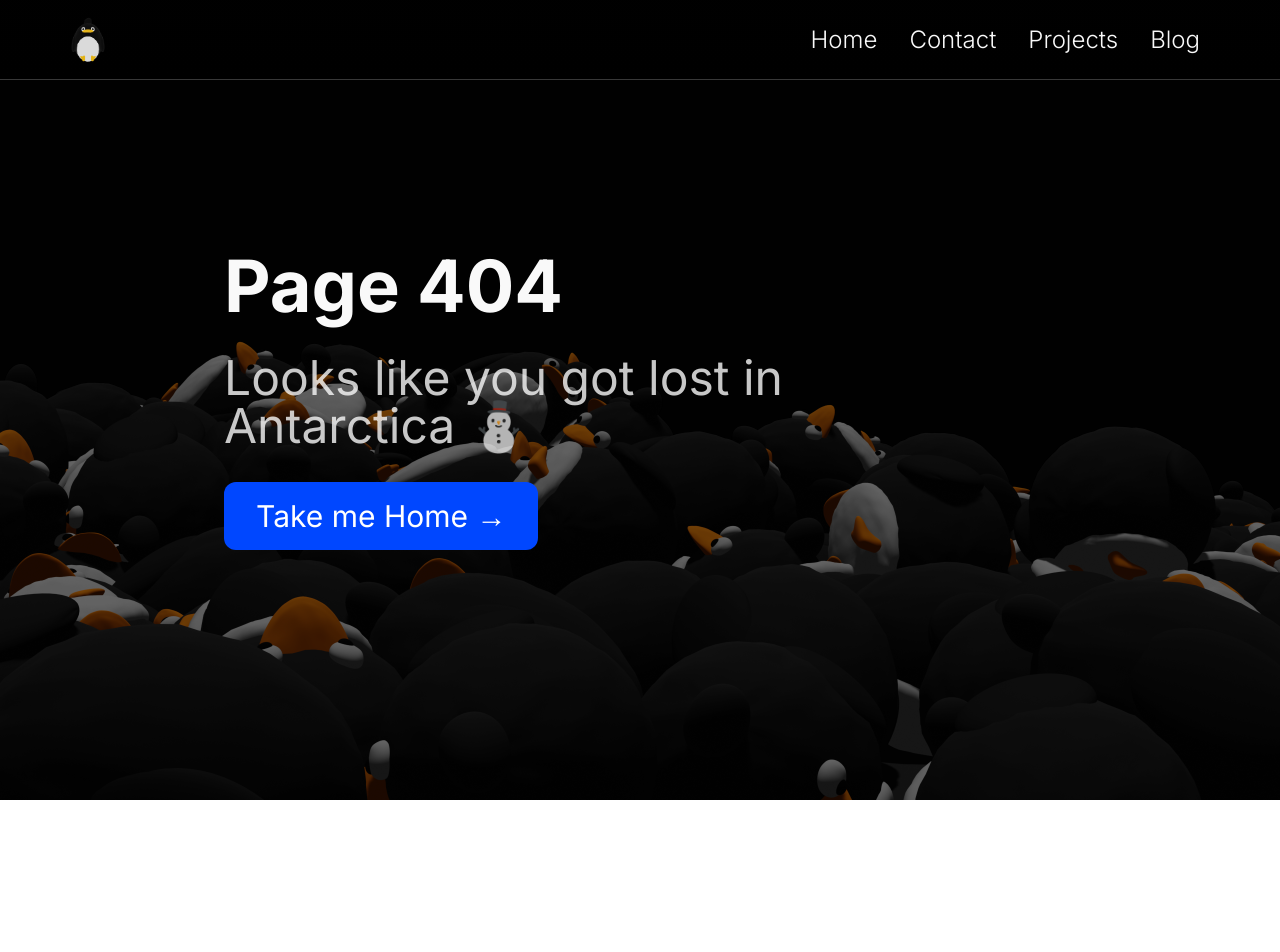
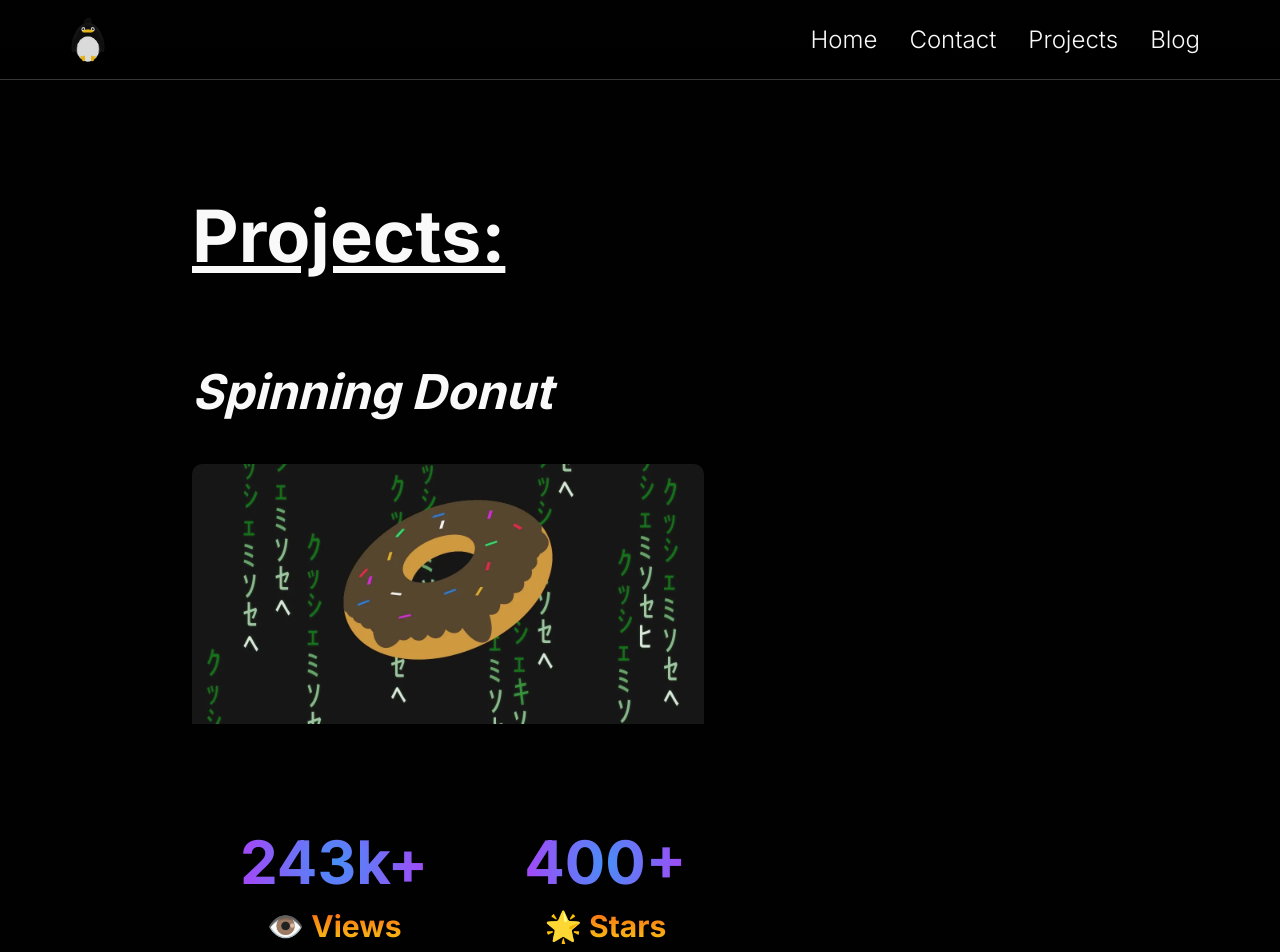
Before and after one commit to TinkeringPenguin/website, a Next.js app: page /projects in a window 1280 px wide. Before the commit this address had no page. Shown: the top 952 px of the page. Before the commit the page ends 800 px from the top, so only its background shows below. Built offline with nearby package versions, Linux system fonts and the light colour scheme.

Commit message:
added projects section

```diff
--- /dev/null
+++ b/src/components/ProjectComponent.tsx
@@ -0,0 +1,44 @@
+import Link from "next/link";
+import { FaExternalLinkAlt } from "react-icons/fa";
+import CounterAnalytics from "./common/CounterAnalytics";
+import { Parallax } from "react-parallax";
+
+const ProjectComponent: React.FC = () => {
+  return (
+    <div id="projects" className="min-h-screen w-screen bg-primary pt-[25vh]">
+      <div className="m-auto max-w-4xl">
+        <h1 className="text-7xl font-bold text-secondary underline -sm:text-5xl">
+          Projects:
+        </h1>
+        <div className="pt-24">
+          <h2 className="text-5xl font-bold italic text-secondary -sm:text-3xl">
+            Spinning Donut
+          </h2>
+          {/* parallax image */}
+          <div className="mt-12 h-[40vh] w-[40vw] -sm:h-48 -sm:w-48">
+            <Link
+              href="https://www.youtube.com/watch?v=D26bLJ9ut88"
+              target="_blank"
+              className="pt-4"
+            >
+              <Parallax
+                bgImage="/images/donut.webp"
+                bgImageAlt="thumbnail for donut"
+                strength={100}
+                style={{
+                  borderRadius: "10px",
+                  width: "40vw",
+                  height: "40vh",
+                  zIndex: 1,
+                }}
+              />
+            </Link>
+          </div>
+
+          <CounterAnalytics />
+        </div>
+      </div>
+    </div>
+  );
+};
+export default ProjectComponent;
--- /dev/null
+++ b/src/components/common/CounterAnalytics.tsx
@@ -0,0 +1,58 @@
+import { useRef, useState } from "react";
+import { useIntersection } from "react-use";
+import Increaser from "../common/Increaser";
+
+interface Props {
+  centered?: boolean;
+}
+
+// TODO: we could pull from an API or from a JSON data file
+// which is generated from a cron job every week using GitHub Actions
+const VIEWS = 243;
+const STARS = 400;
+
+const CounterAnalytics: React.FC = () => {
+  const [scrolledCount, setScrolledCount] = useState(false);
+  const counterIntersectionRef = useRef(null);
+  const counterIntersection = useIntersection(counterIntersectionRef, {
+    root: null,
+    rootMargin: "0px",
+    threshold: 1,
+  });
+  if (
+    counterIntersection &&
+    counterIntersection.intersectionRatio > 0.75 &&
+    !scrolledCount
+  )
+    setScrolledCount(true);
+
+  return (
+    <div className="flex -md:flex-col" ref={counterIntersectionRef}>
+      <div className="flex flex-col items-center justify-center p-12 -md:pl-0 -sm:items-start">
+        <Increaser
+          number={VIEWS}
+          snippet="k+"
+          scrolled={scrolledCount}
+          classNames="text-6xl font-bold increaserGrad1"
+        />
+        {/* tailwind style equvilent to background: linear-gradient(180deg, #F96614 0%, #F9C614 100%); */}
+        <p className="p-4 text-3xl font-bold">
+          👁️ <span className="goldGradient1">Views</span>
+        </p>
+      </div>
+      <div className="flex flex-col items-center justify-center p-12 -md:pl-0 -sm:items-start -sm:py-0">
+        <Increaser
+          number={STARS}
+          snippet="+"
+          scrolled={scrolledCount}
+          classNames="text-6xl font-bold increaserGrad1"
+        />
+        {/* tailwind style equvilent to background: linear-gradient(180deg, #F96614 0%, #F9C614 100%); */}
+        <p className="p-4 text-3xl font-bold">
+          🌟 <span className="goldGradient1">Stars</span>
+        </p>
+      </div>
+    </div>
+  );
+};
+export default CounterAnalytics;
--- a/src/components/landing/Who.tsx
+++ b/src/components/landing/Who.tsx
@@ -2,34 +2,16 @@ import Link from "next/link";
 import { FaExternalLinkAlt } from "react-icons/fa";
 import { useRef, useState } from "react";
 import { useIntersection } from "react-use";
-import Increaser from "../common/Increaser";
-
-// TODO: we could pull from an API or from a JSON data file
-// which is generated from a cron job every week using GitHub Actions
-const VIEWS = 243;
-const STARS = 400;
+import CounterAnalytics from "../common/CounterAnalytics";
 
 const Who: React.FC = () => {
-  const [scrolledCount, setScrolledCount] = useState(false);
   const [scrolledAbout, setScrolledAbout] = useState(false);
-  const counterIntersectionRef = useRef(null);
   const aboutIntersectionRef = useRef(null);
-  const counterIntersection = useIntersection(counterIntersectionRef, {
-    root: null,
-    rootMargin: "0px",
-    threshold: 1,
-  });
   const aboutIntersection = useIntersection(aboutIntersectionRef, {
     root: null,
     rootMargin: "0px",
     threshold: 1,
   });
-  if (
-    counterIntersection &&
-    counterIntersection.intersectionRatio > 0.75 &&
-    !scrolledCount
-  )
-    setScrolledCount(true);
   if (
     aboutIntersection &&
     aboutIntersection.intersectionRatio > 0.75 &&
@@ -108,33 +90,7 @@ const Who: React.FC = () => {
             </Link>
           </p>
 
-          {/* video analystics block */}
-          <div className="flex -md:flex-col" ref={counterIntersectionRef}>
-            <div className="flex flex-col items-center justify-center p-12 -md:pl-0 -sm:items-start">
-              <Increaser
-                number={VIEWS}
-                snippet="k+"
-                scrolled={scrolledCount}
-                classNames="text-6xl font-bold increaserGrad1"
-              />
-              {/* tailwind style equvilent to background: linear-gradient(180deg, #F96614 0%, #F9C614 100%); */}
-              <p className="p-4 text-3xl font-bold">
-                👁️ <span className="goldGradient1">Views</span>
-              </p>
-            </div>
-            <div className="flex flex-col items-center justify-center p-12 -md:pl-0 -sm:items-start -sm:py-0">
-              <Increaser
-                number={STARS}
-                snippet="+"
-                scrolled={scrolledCount}
-                classNames="text-6xl font-bold increaserGrad1"
-              />
-              {/* tailwind style equvilent to background: linear-gradient(180deg, #F96614 0%, #F9C614 100%); */}
-              <p className="p-4 text-3xl font-bold">
-                🌟 <span className="goldGradient1">Stars</span>
-              </p>
-            </div>
-          </div>
+          <CounterAnalytics />
         </div>
       </div>
     </div>
--- /dev/null
+++ b/src/pages/projects.tsx
@@ -0,0 +1,30 @@
+import { type NextPage } from "next";
+import dynamic from "next/dynamic";
+import Footer from "../components/common/Footer";
+import Header from "../components/common/Header";
+import About from "../components/landing/About";
+import Contact from "../components/landing/Contact";
+import Hero from "../components/landing/Hero";
+import ProjectComponent from "../components/ProjectComponent";
+
+// dynamic import overlay
+const Overlay = dynamic(() => import("../components/landing/overlay/Overlay"), {
+  ssr: false,
+});
+const Who = dynamic(() => import("../components/landing/Who"), {
+  ssr: false,
+});
+
+const Home: NextPage = () => {
+  return (
+    <>
+      <Header />
+      <main>
+        <ProjectComponent />
+      </main>
+      <Footer />
+    </>
+  );
+};
+
+export default Home;
```
Also changed, not shown: public/images/donut.webp (added).
